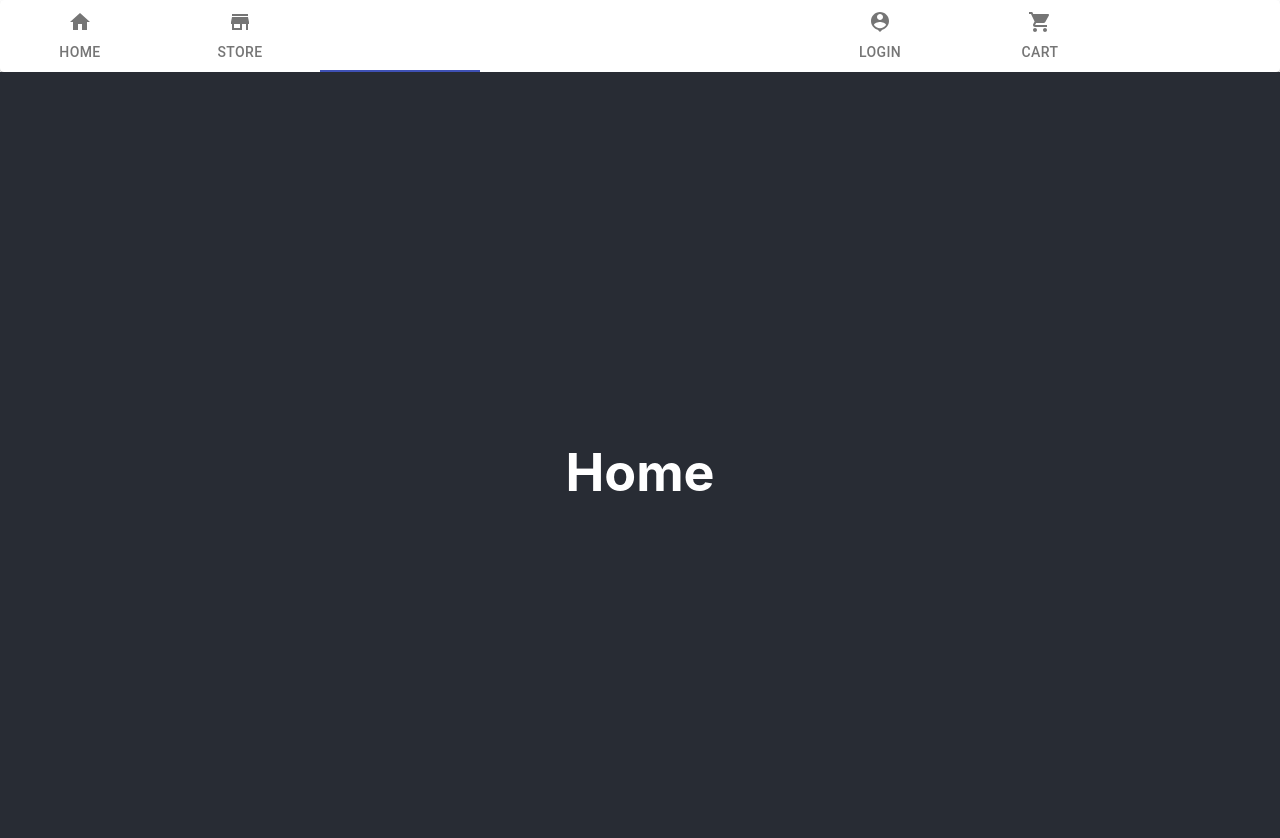
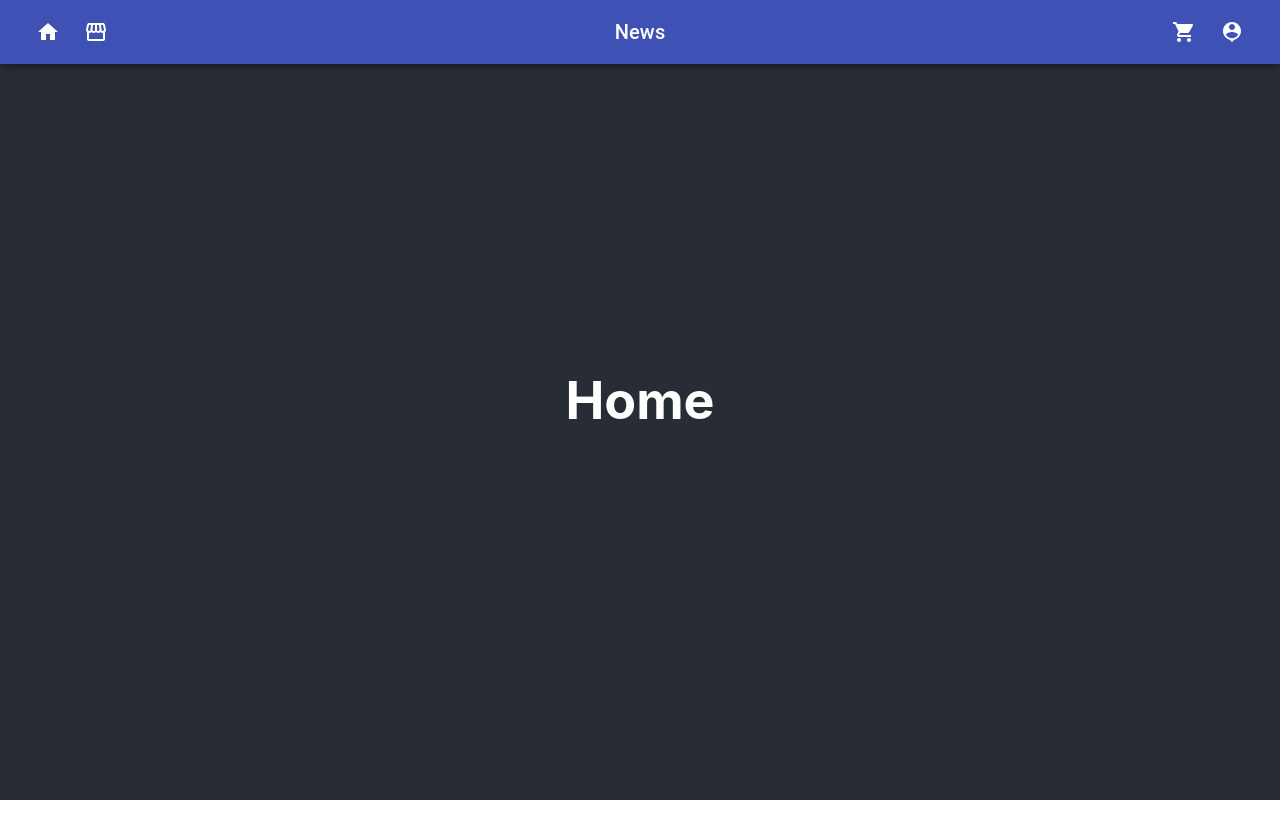
Before and after one commit to Production-Apps/party-booking-web-app, a React (Create React App) app in the folder booking-app/: page / in a window 1280 px wide. Shown: the top 838 px of the page. After the commit the page ends 800 px from the top, so only its background shows below. Built offline with nearby package versions, Linux system fonts and the light colour scheme.

Commit message:
made changes to nav bar

```diff
--- a/booking-app/src/components/Navbar.js
+++ b/booking-app/src/components/Navbar.js
@@ -14,45 +14,104 @@
 
 import React from 'react';
 import { Link } from 'react-router-dom';
+import PropTypes from 'prop-types';
 
-import Paper from '@material-ui/core/Paper';
-import Tabs from '@material-ui/core/Tabs';
-import Tab from '@material-ui/core/Tab';
+import { makeStyles } from '@material-ui/core/styles';
+import AppBar from '@material-ui/core/AppBar';
+import Toolbar from '@material-ui/core/Toolbar';
+import Typography from '@material-ui/core/Typography';
+
+import CssBaseline from '@material-ui/core/CssBaseline';
+import useScrollTrigger from '@material-ui/core/useScrollTrigger';
+import Box from '@material-ui/core/Box';
+import Container from '@material-ui/core/Container';
+import Slide from '@material-ui/core/Slide';
+
+import Button from '@material-ui/core/Button';
+import IconButton from '@material-ui/core/IconButton';
+import MenuIcon from '@material-ui/icons/Menu';
 import Home from '@material-ui/icons/Home';
 import PersonPin from '@material-ui/icons/PersonPin';
-import Store from '@material-ui/icons/Store';
+import Storefront from '@material-ui/icons/Storefront';
 import ShoppingCartIcon from '@material-ui/icons/ShoppingCart';
 
-const Navbar = () => {
-  const [value, setValue] = React.useState(2);
+const useStyles = makeStyles((theme) => ({
+  root: {
+    flexGrow: 1,
+  },
+  menuButton: {
+    marginRight: theme.spacing(2),
+  },
+  title: {
+    flexGrow: 1,
+  },
+}));
 
-  const handleChange = (event, newValue) => {
-    setValue(newValue);
-  };
+function HideOnScroll(props) {
+  const { children, window } = props;
+  // Note that you normally won't need to set the window ref as useScrollTrigger
+  // will default to window.
+  // This is only being set here because the demo is in an iframe.
+  const trigger = useScrollTrigger({ target: window ? window() : undefined });
 
   return (
-    <Paper>
-      <Tabs
-        value={value}
-        indicatorColor="primary"
-        textColor="primary"
-        onChange={handleChange}
-      >
-        <Tab label="Home" icon={<Home />} component={Link} to="/" />
-        <Tab label="Store" icon={<Store />} component={Link} to="/store" />
-        <Tab label="" disabled />
-        <Tab label="" disabled />
-        <Tab label="" disabled />
-        <Tab label="Login" icon={<PersonPin />} component={Link} to="/login" />
-        <Tab
-          label="Cart"
-          icon={<ShoppingCartIcon />}
-          component={Link}
-          to="/cart"
-        />
-      </Tabs>
-    </Paper>
+    <Slide appear={false} direction="down" in={!trigger}>
+      {children}
+    </Slide>
   );
+}
+
+HideOnScroll.propTypes = {
+  children: PropTypes.element.isRequired,
+  /**
+   * Injected by the documentation to work in an iframe.
+   * You won't need it on your project.
+   */
+  window: PropTypes.func,
 };
 
-export default Navbar;
+HideOnScroll.propTypes = {
+  children: PropTypes.element.isRequired,
+  /**
+   * Injected by the documentation to work in an iframe.
+   * You won't need it on your project.
+   */
+  window: PropTypes.func,
+};
+
+export default function ButtonAppBar() {
+  const classes = useStyles();
+
+  return (
+    <div className={classes.root}>
+      <AppBar position="fixed">
+        <Toolbar>
+          {/* <IconButton
+            edge="start"
+            className={classes.menuButton}
+            color="inherit"
+            aria-label="menu"
+          >
+            <MenuIcon />
+          </IconButton> */}
+          <IconButton color="inherit" component={Link} to="/">
+            <Home />
+          </IconButton>
+          <IconButton color="inherit" component={Link} to="/store">
+            <Storefront />
+          </IconButton>
+          <Typography variant="h6" className={classes.title}>
+            News
+          </Typography>
+          <IconButton color="inherit" component={Link} to="/cart">
+            <ShoppingCartIcon />
+          </IconButton>
+
+          <IconButton color="inherit" component={Link} to="/login">
+            <PersonPin />
+          </IconButton>
+        </Toolbar>
+      </AppBar>
+    </div>
+  );
+}
```
